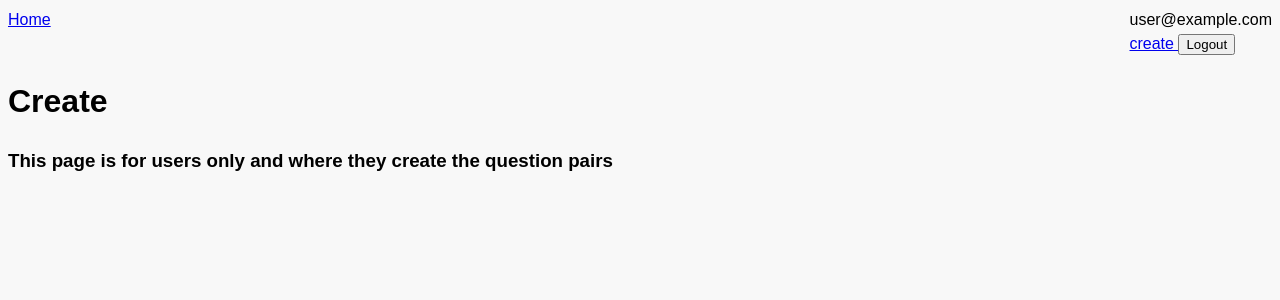
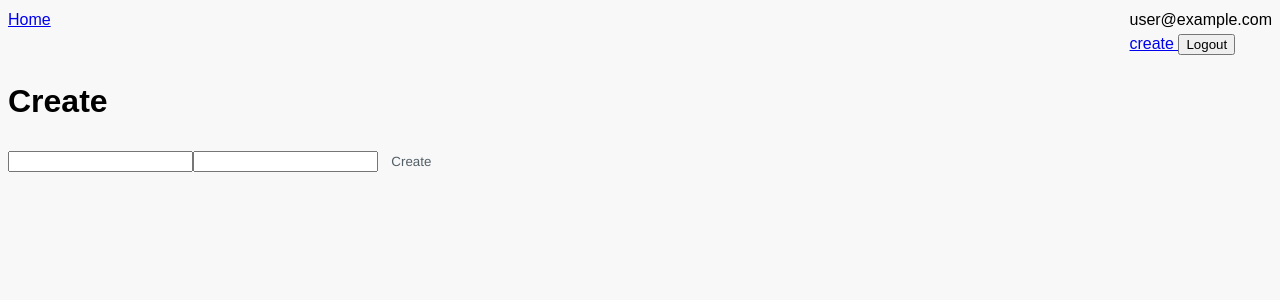
Before and after one commit to Rytiggy/pairwise, a Vue app: page /create in a window 1280 px wide. Shown: the top 300 px of the page. Built offline with nearby package versions, Linux system fonts and the light colour scheme; no server answers; sample sign-in values are in the browser's storage.

Commit message:
Update create.vue

```diff
--- a/src/pages/create.vue
+++ b/src/pages/create.vue
@@ -1,9 +1,7 @@
-<template>
-  <h1>Create</h1>
-  <h3>This page is for users only and where they create the question pairs</h3>
-</template>
+<script setup>
+import { ref } from "vue";
+import btn from "../components/btn.vue";
 
-<script setup>
 // import { getAuth, onAuthStateChanged } from "firebase/auth";
 // import { useRouter } from "vue-router";
 // import { onBeforeUnmount } from "vue";
@@ -20,4 +18,18 @@
 //   // clear up listener
 //   authListener();
 // });
+
+const title = ref("");
+const body = ref("");
+
+function createQuestionPair() {
+  console.log({ title, body });
+}
 </script>
+
+<template>
+  <h1>Create</h1>
+  <input v-model="title" />
+  <input v-model="body" />
+  <btn @click="createQuestion">Create</btn>
+</template>
```
